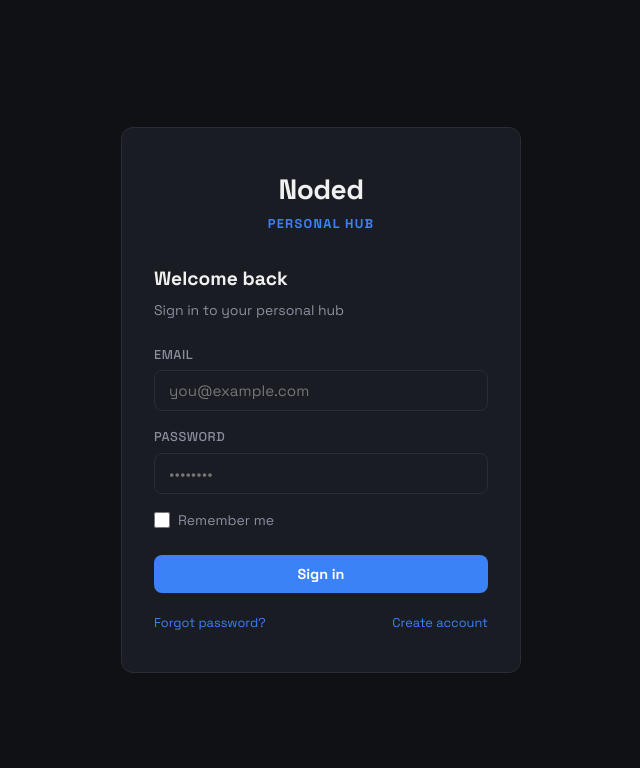
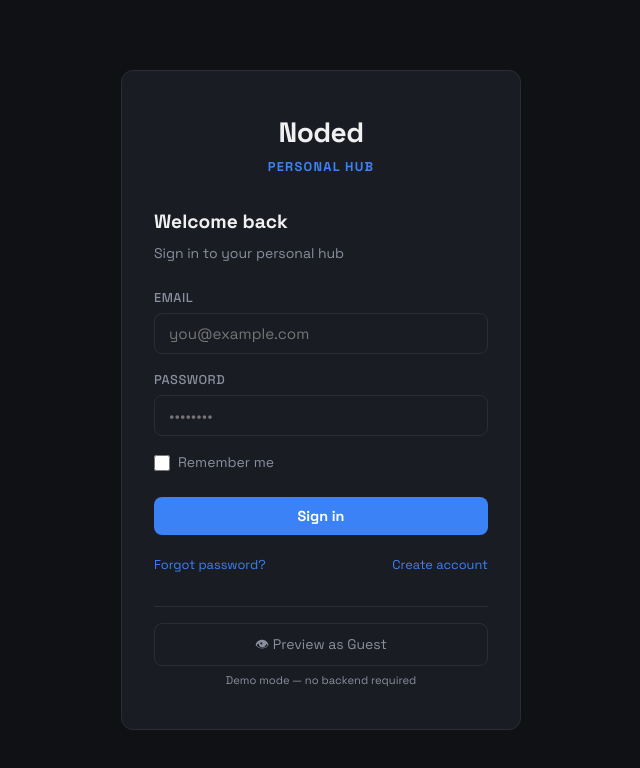
Before and after one commit to MAH-Rahat/Noded, a React (Vite) app in the folder client/: page /login in a window 1280 px wide. Shown: the top 768 px of the page, without its empty margins (319-959 px from the left). Built offline with nearby package versions, Linux system fonts and the light colour scheme; no server answers.

Commit message:
feat: add guest preview button on login page
- 'Preview as Guest' button on login form links directly to /dashboard
- Root / redirects to /dashboard (AuthGuard bypassed in preview mode)
- Demo mode label shown below guest button

```diff
--- a/client/src/components/auth/LoginForm.tsx
+++ b/client/src/components/auth/LoginForm.tsx
@@ -104,6 +104,38 @@ export function LoginForm() {
           Create account
         </Link>
       </div>
+
+      {/* Guest preview button */}
+      <div style={{ marginTop: '16px', paddingTop: '16px', borderTop: '1px solid var(--color-border)', textAlign: 'center' }}>
+        <Link
+          to="/dashboard"
+          style={{
+            display: 'inline-block',
+            width: '100%',
+            padding: '10px',
+            borderRadius: 'var(--radius-input)',
+            border: '1px solid var(--color-border)',
+            color: 'var(--color-text-muted)',
+            textDecoration: 'none',
+            fontSize: '0.875rem',
+            textAlign: 'center',
+            transition: 'border-color 150ms, color 150ms',
+          }}
+          onMouseEnter={(e) => {
+            e.currentTarget.style.borderColor = 'var(--color-accent)'
+            e.currentTarget.style.color = 'var(--color-accent)'
+          }}
+          onMouseLeave={(e) => {
+            e.currentTarget.style.borderColor = 'var(--color-border)'
+            e.currentTarget.style.color = 'var(--color-text-muted)'
+          }}
+        >
+          👁 Preview as Guest
+        </Link>
+        <p style={{ fontSize: '0.7rem', color: 'var(--color-text-muted)', marginTop: '6px' }}>
+          Demo mode — no backend required
+        </p>
+      </div>
     </form>
   )
 }
```
